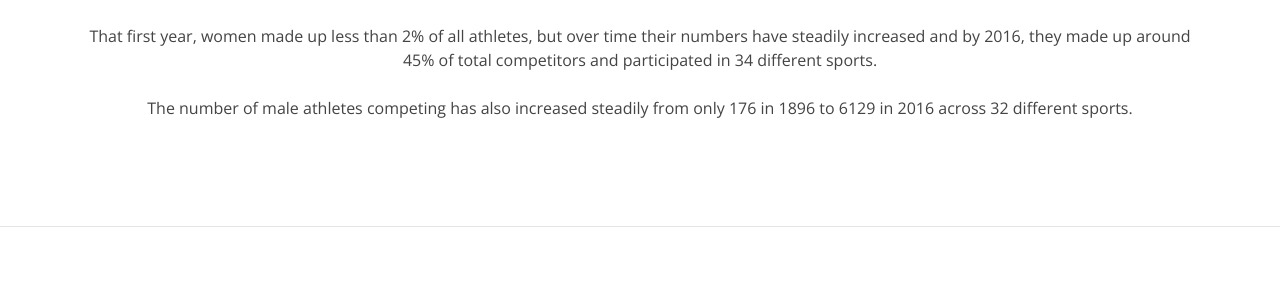
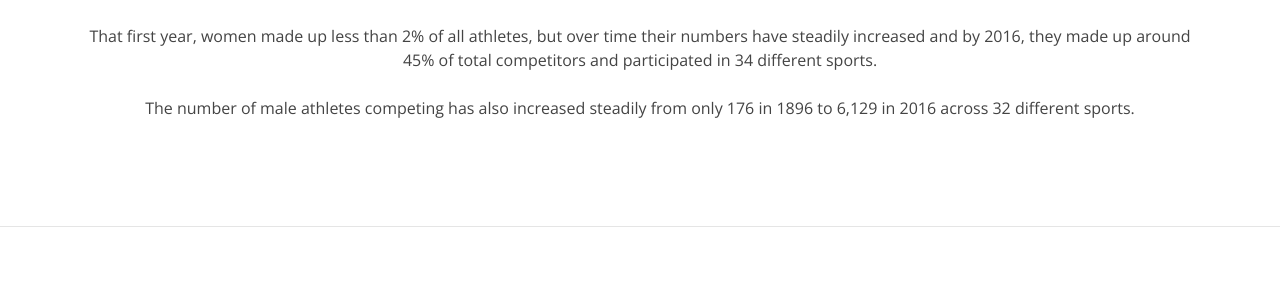
Before and after one commit to Nicole1701/olympic-data-visuals, a Flask app: page /gender in a window 1280 px wide. Shown: the part 829-1129 px from the top of the page. Run offline with Flask 2, Linux system fonts and the light colour scheme; data that the repository does not hold is empty; some libraries are stand-ins or nearby versions.

Commit message:
one comma

```diff
--- a/templates/gender.html
+++ b/templates/gender.html
@@ -111,7 +111,7 @@
           </p><br />
           <p>
             The number of male athletes competing has also increased steadily from only 176 in
-            1896 to 6129 in 2016 across 32 different sports.
+            1896 to 6,129 in 2016 across 32 different sports.
           </p>
         </div>
       </div>
```
